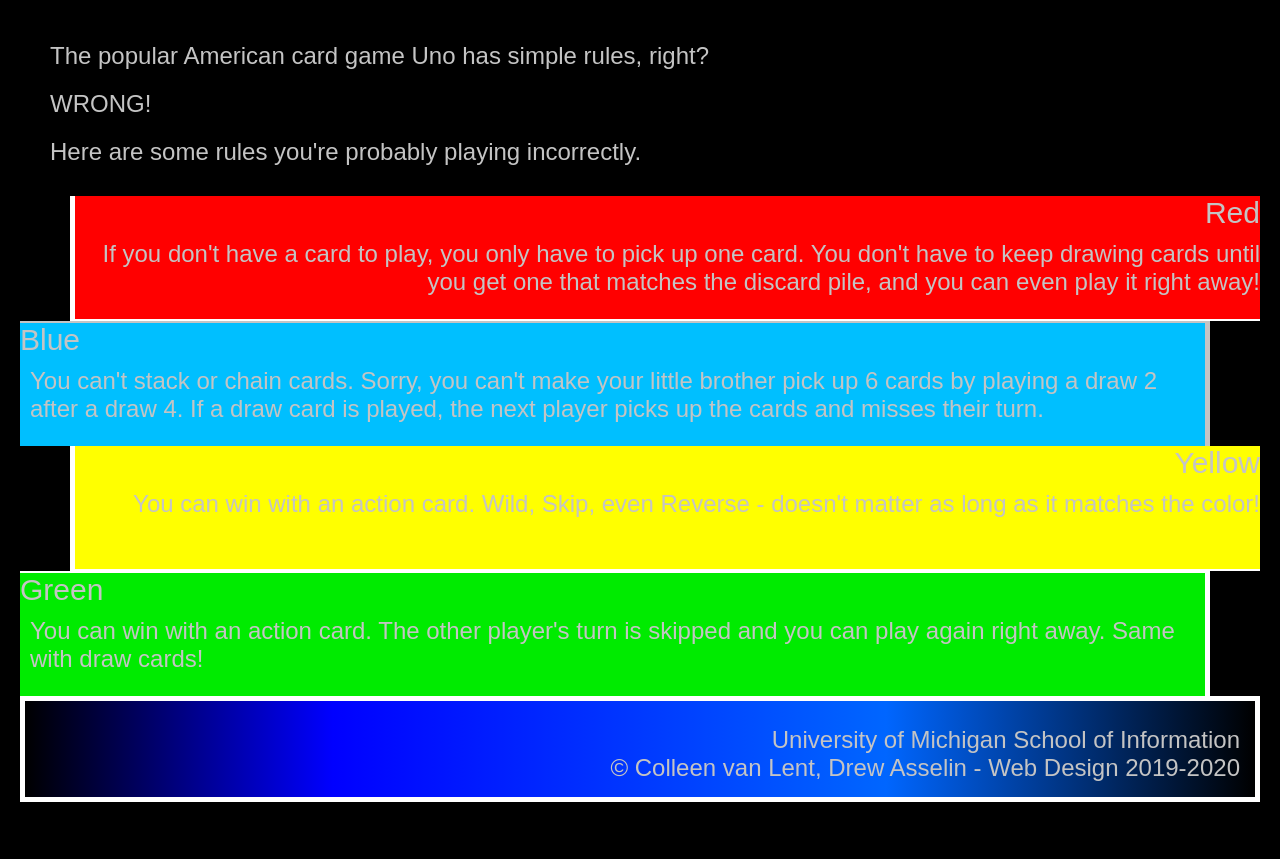
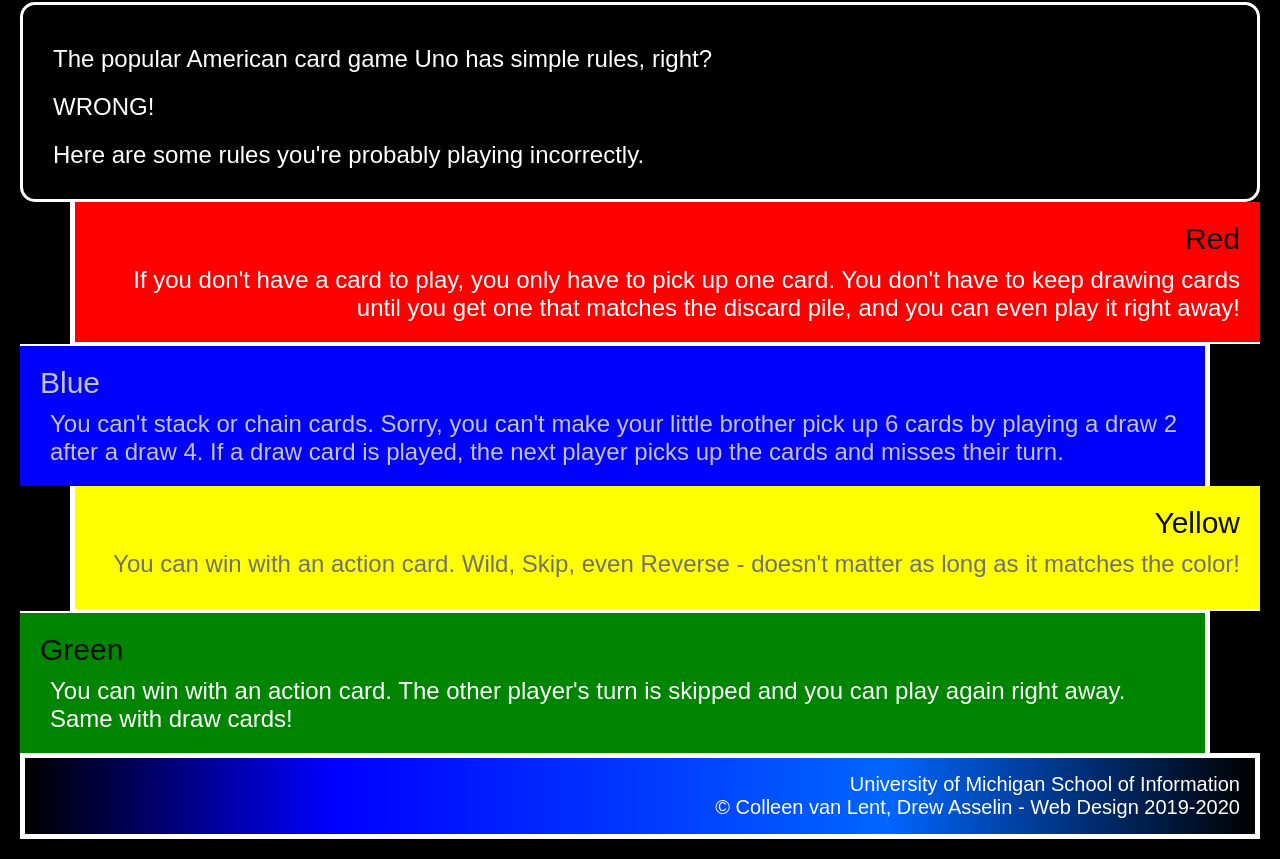
Before and after one commit to RussellLiRenhao/hw2-2023, a plain HTML site: page index.html in a window 1280 px wide. Shown: the part 316-1175 px from the top of the page. Before the commit the page ends 1138 px from the top, so only its background shows below. Drawn offline with Linux system fonts and the light colour scheme.

Commit message:
Add files via upload

```diff
--- a/css/style.css
+++ b/css/style.css
@@ -24,7 +24,7 @@
 border: 10px dashed #FFFFFF;
 display: block;
 }
-div {
+body div {
 min-height: 125px;
 padding: 20px;
 border: 3px solid #fff;
@@ -39,42 +39,37 @@
 background-color: #ff0000;
 text-align: right;
 margin-left: 50px;
-border-bottom: 2px solid;
-border-left: 5px solid;
+border-width: 0 0 2px 5px;
 }
 .blue {
-background-color: #00BFFF;
+background-color: #0000ff;
 text-align: left;
 margin-right: 50px;
-border-right: 5px solid;
-border-top: 2px solid;
-color: #C4C4C4;
+border-width: 2px 5px 0 0;
 }
-h1, h2, p {
+.blue h2, .blue p {
 color: #C4C4C4;
 }
 .yellow {
 background-color: #FFFF00;
 text-align: right;
 margin-left: 50px;
-border-bottom: 2px solid;
-border-left: 5px solid;
+border-width: 0 0 2px 5px;
 }
-p.yellow {
+.yellow p{
 color: #707070;
 }
 .green {
-background-color: #00EB00;
+background-color: #008500;
 text-align: left;
 margin-right: 50px;
-border-right: 5px solid;
-border-top: 2px solid;
+border-width: 2px 5px 0 0;
 }
 footer {
 background: linear-gradient(to right, #000000, #0000ff 25%, #0066ff 70%, #000000);
 border: 5px solid white;
 }
-footer {
+footer p {
 text-align: right;
 font-size: 20px;
 padding: 15px 15px 15px 0;
```
